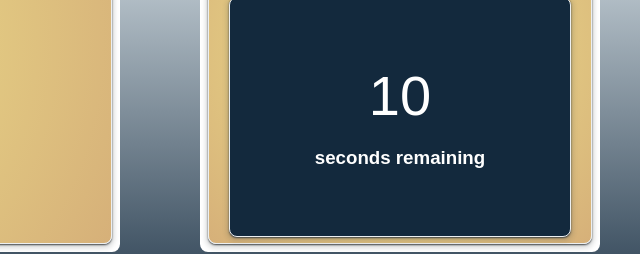
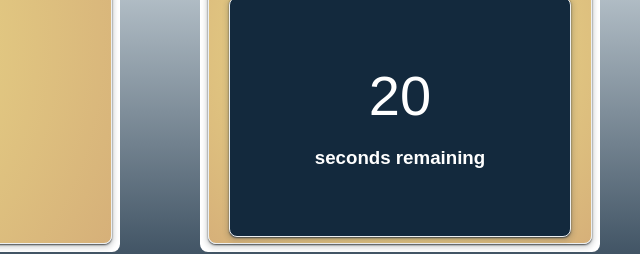
Before and after one commit to Clkwong3/Hangman-Game, a plain HTML site: page index.html in a window 1280 px wide. Shown: the part 438-692 px from the top of the page, 640-1280 px from the left. Drawn offline with Linux system fonts and the light colour scheme.

Commit message:
cosmetic edits in html

```diff
--- a/index.html
+++ b/index.html
@@ -23,14 +23,14 @@
         <div class="card results">
           <div class="win-loss-container">
             <div>
-              <h2>Wins: <span class="win">0 </span></h2>
+              <h2>Wins: <span class="win">0</span></h2>
               <h2>Losses: <span class="lose">0</span></h2>
             </div>
             <button class="reset-button">Reset Score</button>
           </div>
           <div class="card timer">
             <div class="timer-text">
-              <div class="large-font timer-count">10</div>
+              <div class="large-font timer-count">20</div>
               <h3>seconds remaining</h3>
             </div>
           </div>
```
